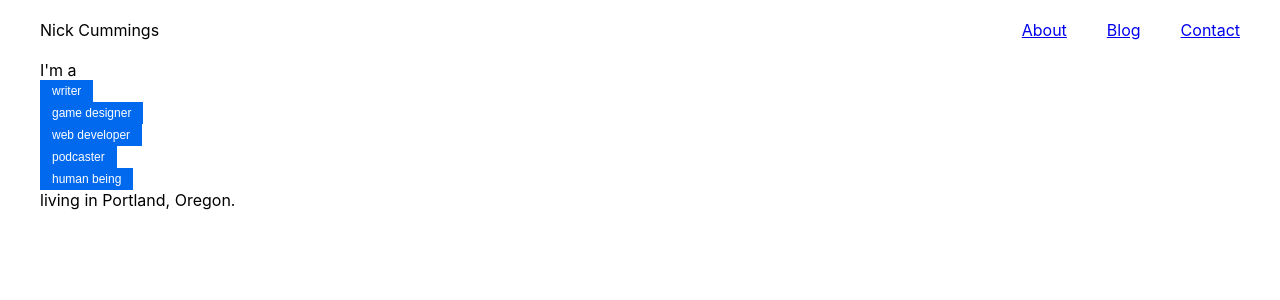
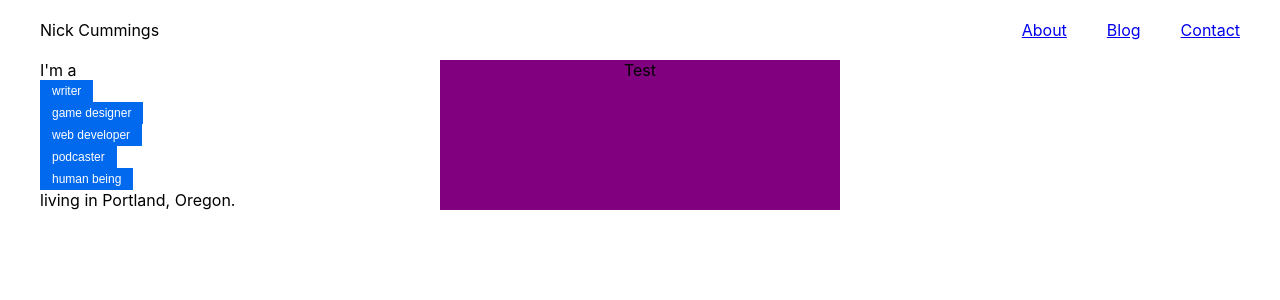
Before and after one commit to whymog/nickcummings.com, a React (Create React App) app: page / in a window 1280 px wide. Shown: the top 300 px of the page. Built offline with nearby package versions, Linux system fonts and the light colour scheme.

Commit message:
Stub out WhatIDo component. Playing around with a new file structure to better fit create-react-app's CSS module pattern.

```diff
--- a/src/components/Home/index.js
+++ b/src/components/Home/index.js
@@ -1,5 +1,6 @@
 import React, { Component } from 'react'
 import BioFilters from '../BioFilters'
+import { WhatIDo } from '../WhatIDo'
 import './style.css'
 
 class Home extends Component {
@@ -7,7 +8,7 @@ class Home extends Component {
     return (
       <div className="home">
         <BioFilters />
-        <div></div>
+        <WhatIDo />
         <div></div>
       </div>
     )
--- /dev/null
+++ b/src/components/WhatIDo/WhatIDo.js
@@ -0,0 +1,13 @@
+import React, { Component } from 'react'
+import PropTypes from 'prop-types'
+import styles from './WhatIDo.module.css'
+
+export class WhatIDo extends Component {
+    render() {
+        return (
+            <div className={styles.wrapper}>
+                Test
+            </div>
+        )
+    }
+}
--- /dev/null
+++ b/src/components/WhatIDo/WhatIDo.module.css
@@ -0,0 +1,3 @@
+.wrapper {
+    background-color: purple;
+}
--- /dev/null
+++ b/src/components/WhatIDo/index.js
@@ -0,0 +1 @@
+export { WhatIDo } from './WhatIDo';
```
Also changed, not shown: src/components/BioFilters/index.js (indentation only).
